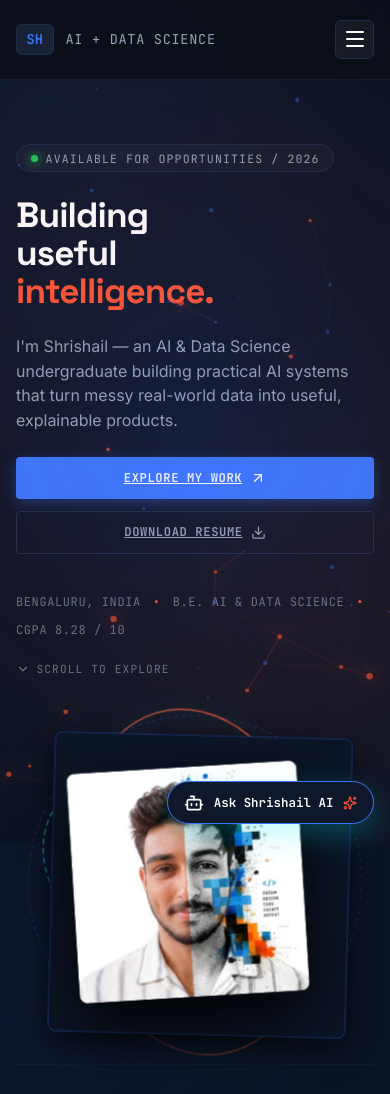
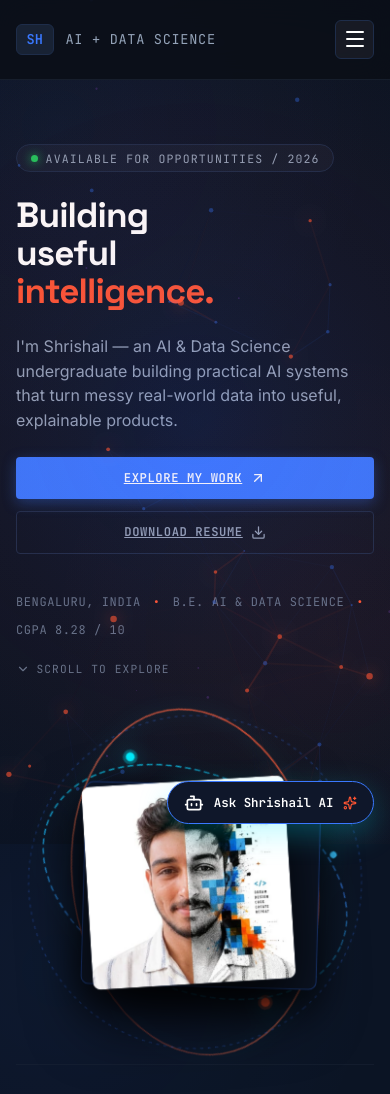
Before and after one commit to shrishailad24/portfolio-, a React (Vite) app: page / in a window 390 px wide. Shown: the top 1094 px of the page. Built offline with nearby package versions, Linux system fonts and the light colour scheme.

Commit message:
style: enforce 100% identical 1:1 twin card size for backside dark layer and front profile photo

```diff
--- a/src/components/AegisCRMinimalFlagship.jsx
+++ b/src/components/AegisCRMinimalFlagship.jsx
@@ -98,11 +98,14 @@ export function HeroSection({ onOpenCaseStudy }) {
                 </defs>
               </svg>
 
-              {/* Behind Dark Backplate Layer */}
-              <div className="backplate-dark-layer"></div>
+              {/* Hero Cards Wrapper (Enforces 100% Identical Card Sizing) */}
+              <div className="hero-cards-wrapper">
+                {/* Behind Dark Backplate Layer (Exact Twin Card Size) */}
+                <div className="backplate-dark-layer"></div>
 
-              {/* Tilted Artwork Photo */}
-              <img src="/profile.jpg" alt="Shrishail Hebballi Profile" className="exact-profile-img" />
+                {/* Tilted Artwork Photo (Front Twin Card) */}
+                <img src="/profile.jpg" alt="Shrishail Hebballi Profile" className="exact-profile-img" />
+              </div>
             </div>
           </TiltCard>
         </div>
--- a/src/index.css
+++ b/src/index.css
@@ -2886,32 +2886,42 @@ section {
   100% { transform: rotate(360deg); }
 }
 
-/* BEHIND DARK BACKPLATE CARD LAYER (DISTINCT SECOND CARD) */
+/* HERO CARDS STACK WRAPPER (GUARANTEES 100% IDENTICAL CARD SIZE) */
+.hero-cards-wrapper {
+  position: relative;
+  width: 90%;
+  max-width: 420px;
+  margin: 0 auto;
+  display: flex;
+  align-items: center;
+  justify-content: center;
+}
+
+/* BEHIND DARK BACKPLATE CARD LAYER (EXACT 1:1 TWIN CARD SIZE AS PHOTO) */
 .backplate-dark-layer {
   position: absolute;
-  top: 6px;
-  bottom: -4px;
-  left: 10px;
-  right: -6px;
+  top: 0;
+  left: 0;
+  width: 100%;
+  height: 100%;
   background: #0D1627;
-  border: 1.2px solid rgba(58, 120, 255, 0.35);
+  border: 1.5px solid rgba(58, 120, 255, 0.4);
   border-radius: 8px;
-  transform: rotate(2deg);
+  transform: rotate(4.5deg) scale(0.98);
   z-index: 2;
-  box-shadow: 0 10px 25px rgba(0, 0, 0, 0.6);
-}
-
-/* FRONT TILTED PROFILE PHOTO CARD LAYER (FIRST CARD) */
+  box-shadow: 0 15px 35px rgba(0, 0, 0, 0.7);
+}
+
+/* FRONT TILTED PROFILE PHOTO CARD LAYER (EXACT TWIN CARD) */
 .exact-profile-img {
   position: relative;
   z-index: 4;
-  width: 92%;
-  max-width: 440px;
+  width: 100%;
   height: auto;
+  display: block;
   object-fit: cover;
   border-radius: 8px;
   transform: rotate(-3.5deg);
-  margin-right: 20px;
   transition: transform 0.35s cubic-bezier(0.16, 1, 0.3, 1);
   box-shadow: 0 30px 65px rgba(0, 0, 0, 0.9);
 }
@@ -3407,20 +3417,26 @@ section {
     padding: 16px !important;
   }
 
+  .hero-cards-wrapper {
+    width: 88% !important;
+    max-width: 320px !important;
+    margin: 0 auto !important;
+  }
+
   .backplate-dark-layer {
-    top: 4px !important;
-    bottom: -3px !important;
-    left: 8px !important;
-    right: -5px !important;
-    transform: rotate(2deg) !important;
+    top: 0 !important;
+    left: 0 !important;
+    width: 100% !important;
+    height: 100% !important;
+    transform: rotate(4deg) scale(0.98) !important;
     display: block !important;
   }
 
   .exact-profile-img {
-    width: 88% !important;
-    max-width: 310px !important;
+    width: 100% !important;
+    max-width: 100% !important;
     transform: rotate(-3.5deg) !important;
-    margin-right: 18px !important;
+    margin-right: 0 !important;
   }
 
   .glowing-orbit-ring.blue-orbit, .glowing-orbit-ring.orange-orbit {
```
